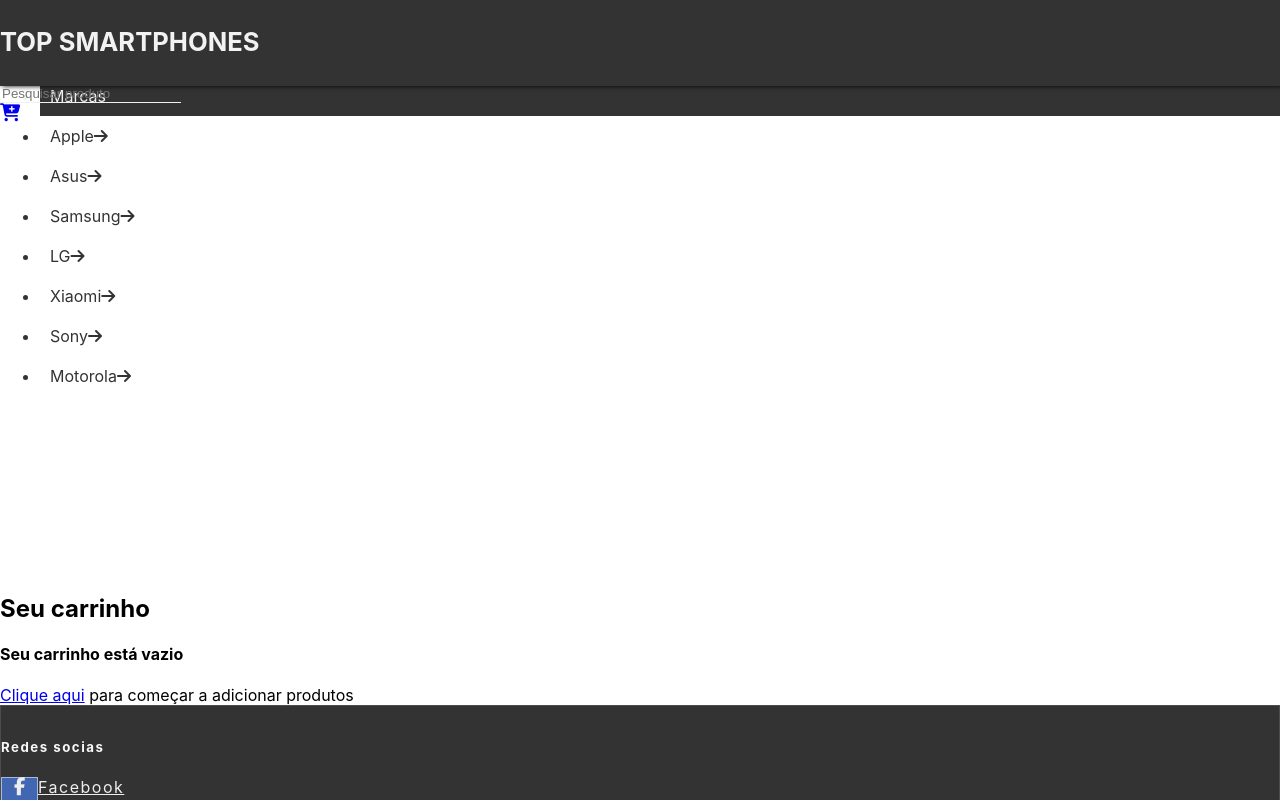
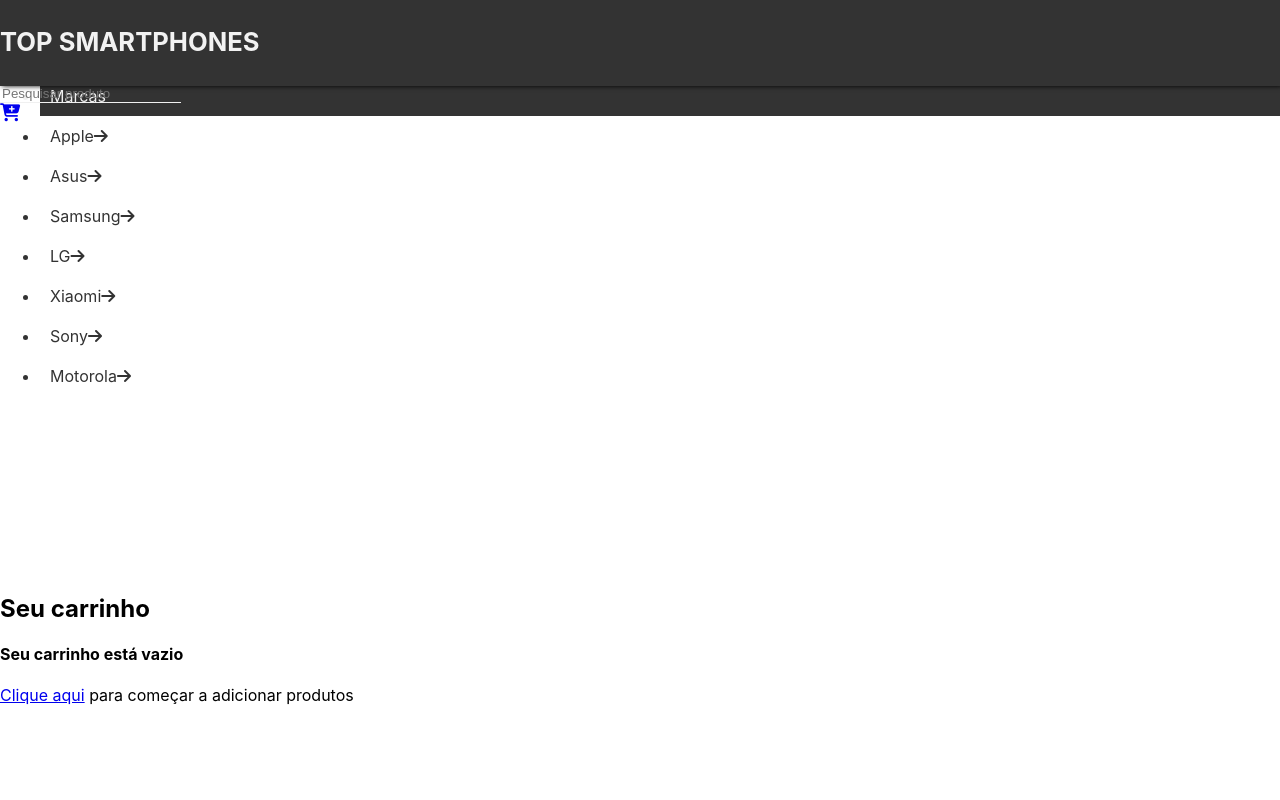
Before and after one commit to josimarrocha/shop-with-react-and-redux, a React (Create React App) app: page /cart in a window 1280 px wide. Shown: the top 800 px of the page. Built offline with nearby package versions, Linux system fonts and the light colour scheme.

Commit message:
Update add style inline

```diff
--- a/src/pages/CartProducts/index.js
+++ b/src/pages/CartProducts/index.js
@@ -27,7 +27,7 @@
     )
   }
   return (
-    <div className="col-lg-9 col-md-12 col-sm-12 mt-2">
+    <div className="col-lg-9 col-md-12 col-sm-12 mt-2" style={{ minHeight: '498px' }}>
       <h2 className='text-center text-uppercase font-italic'>
         Seu carrinho
       </h2>
```
